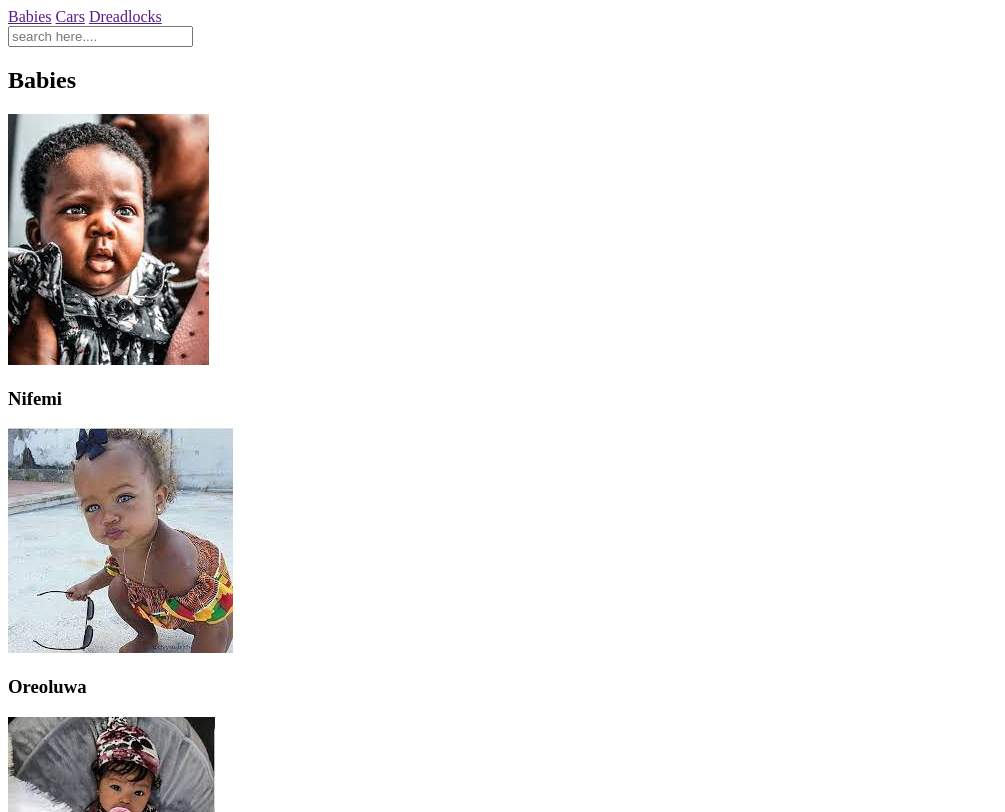
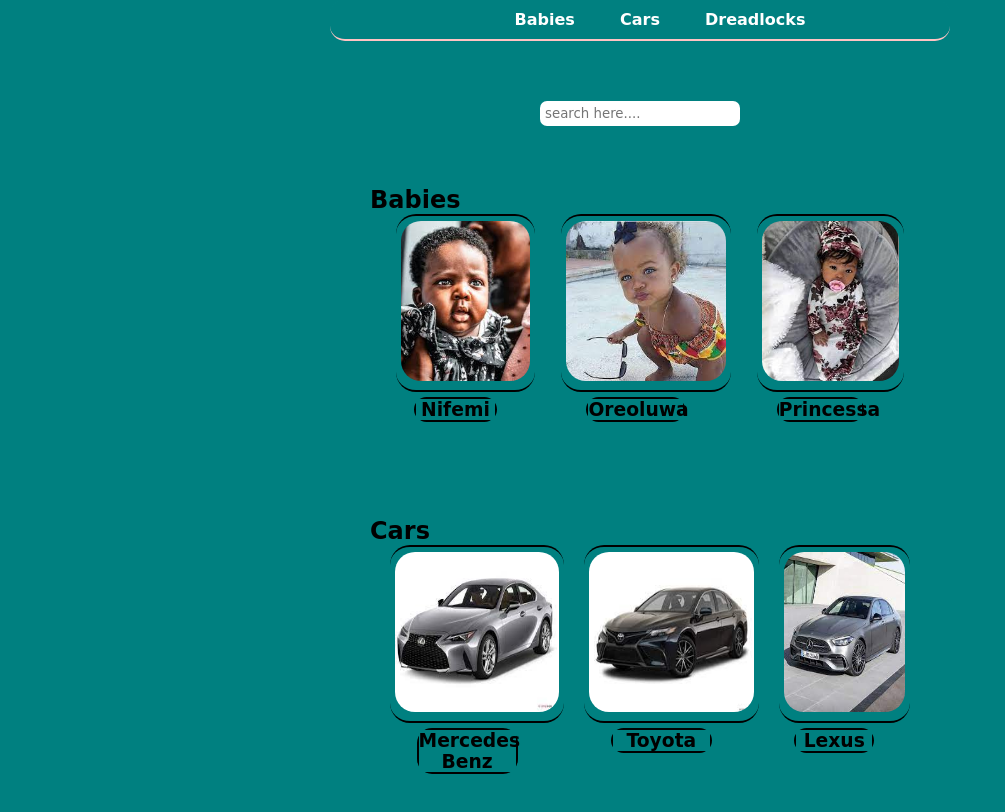
Before and after one commit to Themamoud/MyPhotoAlbum, a plain HTML site: page index.html in a window 1280 px wide. Shown: the top 812 px of the page, without its empty margins (0-1005 px from the left). Drawn offline with Linux system fonts and the light colour scheme.

Commit message:
new commit

```diff
--- a/index.html
+++ b/index.html
@@ -5,7 +5,7 @@
     <meta http-equiv="X-UA-Compatible" content="IE=edge">
     <meta name="viewport" content="width=device-width, initial-scale=1.0">
     <title>Photo Album</title>
-    <link rel="stylesheet" href="photoalbumproject.css">
+    <link rel="stylesheet" href="main.css">
 </head>
 <body>
     <nav>
```
